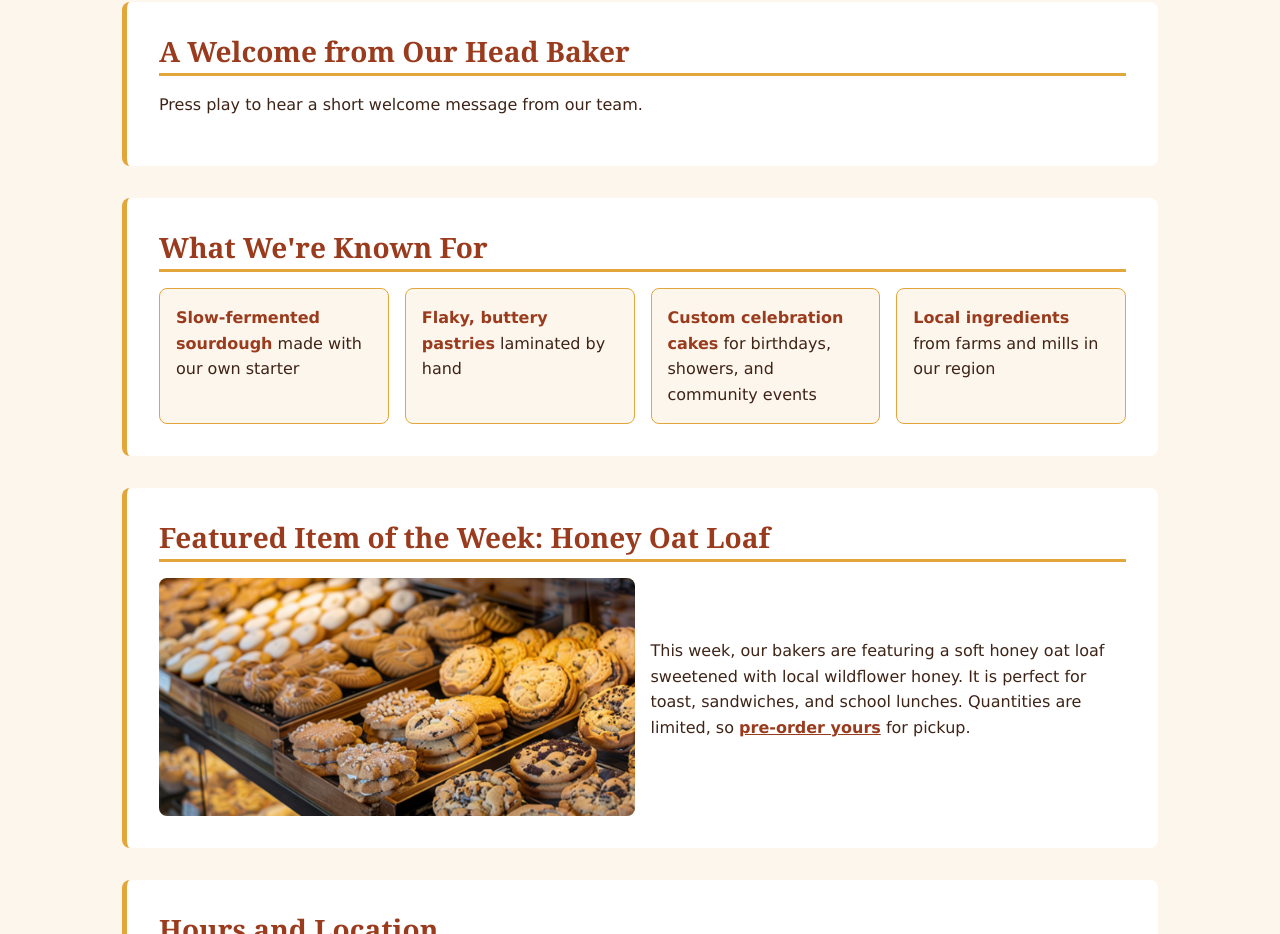
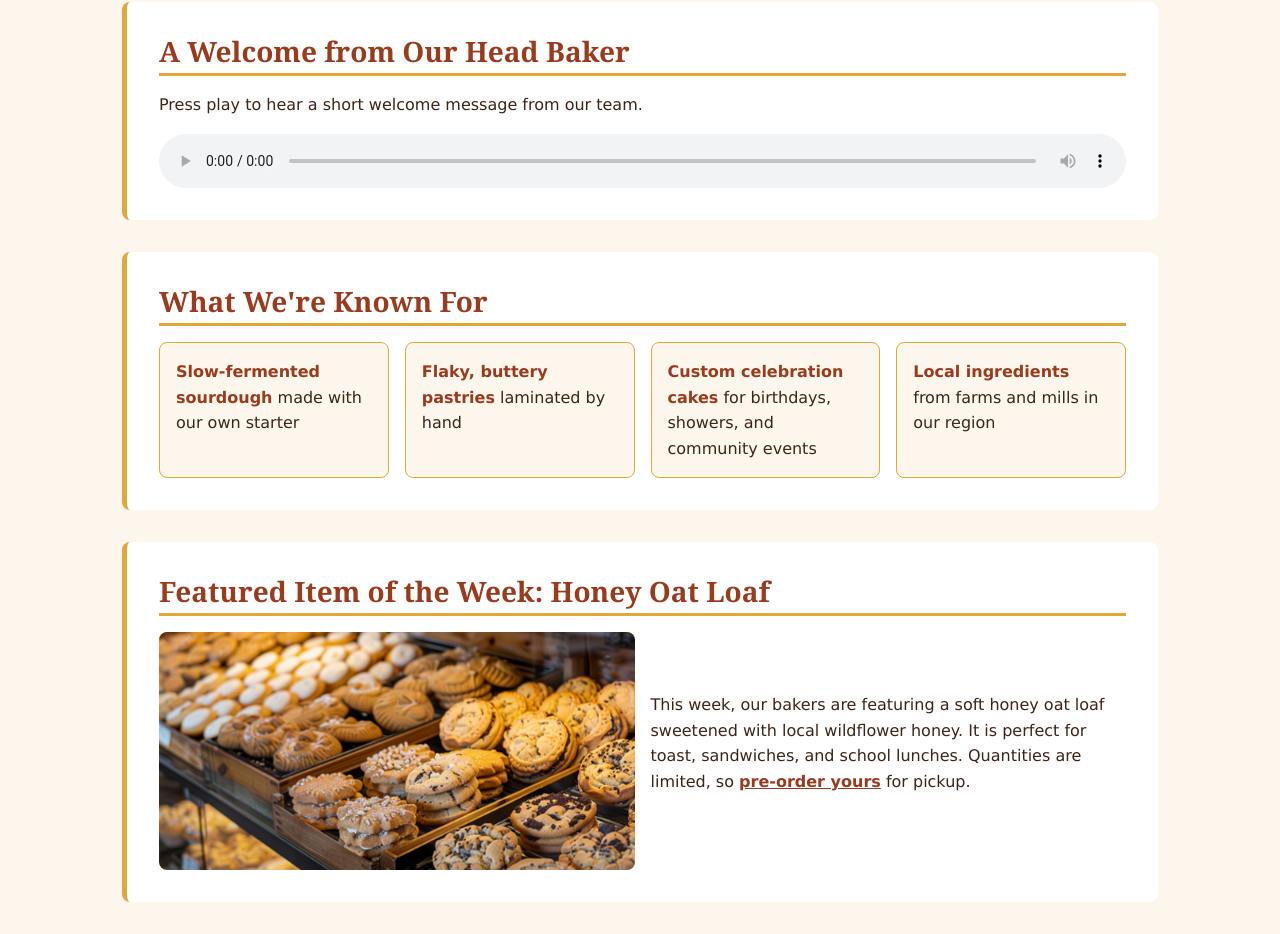
Before and after one commit to Hurmatsid/north-star-bakery, a plain HTML site: page index.html in a window 1280 px wide. Shown: the part 778-1712 px from the top of the page. Drawn offline with Linux system fonts and the light colour scheme.

Commit message:
Fix audio player height so the welcome message controls are visible

```diff
--- a/styles.css
+++ b/styles.css
@@ -47,16 +47,18 @@ body {
   line-height: 1.6;
 }
 
-/* Images, video, and audio shrink to fit small screens */
+/* Images and video shrink to fit small screens */
 img,
-video,
-audio {
+video {
   max-width: 100%;
   height: auto;
   display: block;
 }
 
+/* Audio player fills the width. No height: auto here,
+   because that collapses the audio controls to 0px tall. */
 audio {
+  display: block;
   width: 100%;
 }
 
```
